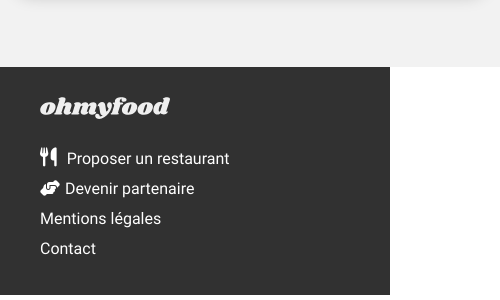
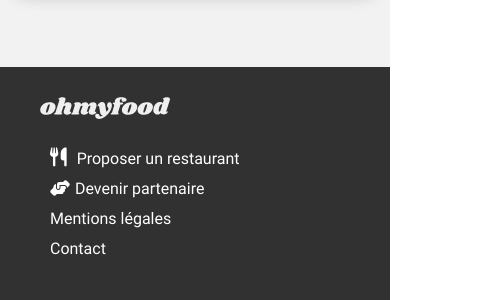
Before and after one commit to CamilleLinan/Ohmyfood, a website: page index.html in a window 390 px wide. Shown: the part 2622-2922 px from the top of the page, 500 px wide, since content can reach past the window. Drawn offline with Linux system fonts and the light colour scheme.

Commit message:
modif-menu-card

```diff
--- a/SCSS/style-small.scss
+++ b/SCSS/style-small.scss
@@ -2,7 +2,6 @@
 /* PAGE */
 
 main {
-    min-width: 500px;
     max-width: 768px;
 }
 
@@ -45,6 +44,22 @@ main {
 }
 
 /* RESTAURANTS */
+
+/* FOOTER */
+
+.footer {
+    padding-bottom: 20px;
+
+    &_links {
+        flex-direction: column;
+        align-items: flex-start;
+        margin-left: 30px;
+        padding: 0;
+        padding-inline-start: 20px;
+    }
+}
+
+/* FOOTER */
 
 /* PAGE */
 
--- a/SCSS/style.scss
+++ b/SCSS/style.scss
@@ -112,8 +112,9 @@ input[type="checkbox"] {
 
 .load {
     position: absolute;
-    top: 45%;
-    left: 45%;
+    top: 50%;
+    left: 50%;
+    transform: translate(-50%, -50%);
     display: flex;
     justify-content: space-around;
     width: 20vh;
@@ -444,13 +445,21 @@ i.fa-solid.location_icon {
 
 .footer {
     background-color: #313131;
-    padding: 30px 0px 15px 0px;
+    padding: 30px 0px 30px 0px;
 
     &_logo {
         filter: invert(100%);
         width: 130px;
         padding: 0px 0px 5px 40px;
         max-width: 1440px;
+    }
+
+    &_links {
+        display: flex;
+        justify-content: space-around;
+        align-items: center;
+        padding-top: 10px;
+        padding-inline-start: 0;
     }
 
     &_link {
```
Also changed, not shown: SCSS/style-small.css, SCSS/style.css, 3 other files.
